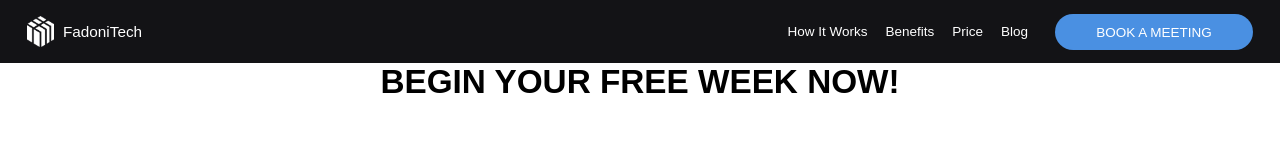
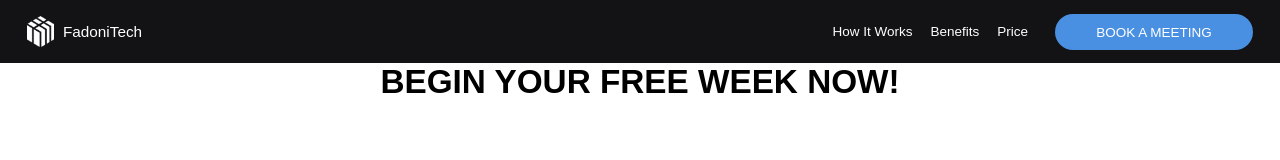
Before and after one commit to fadonitech/front-end-sample-project, a Next.js app: page /contact in a window 1280 px wide. Shown: the top 160 px of the page. Built offline with nearby package versions, Linux system fonts and the light colour scheme.

Commit message:
Add Functionality to Btns

```diff
--- a/components/Buttons/CtaBtn.js
+++ b/components/Buttons/CtaBtn.js
@@ -1,4 +1,4 @@
-import Link from 'next/link';
+import { Link as ScrollLink } from 'react-scroll';
 
 const FormBtn = () => (
   <button className="cta-btn" type="submit">
@@ -7,11 +7,11 @@ const FormBtn = () => (
 )
 
 const NormalBtn = () => (
-  <Link href="/contact">
+  <ScrollLink to="contactus">
     <button className="cta-btn">
       BOOK A MEETING
     </button>
-  </Link>
+  </ScrollLink>
 )
 
 const CtaBtn = ({
--- a/components/HomePage/Benefits.js
+++ b/components/HomePage/Benefits.js
@@ -1,7 +1,7 @@
 import CtaBtn from '../Buttons/CtaBtn';
 
 const Benefits = () => (
-  <div className="benefits" >
+  <div id="benefits" className="benefits" >
     <h1 className="adam">
       DON'T GET STUCK WITH A BAD TEAM
     </h1>
--- a/components/HomePage/Plans/Plans.js
+++ b/components/HomePage/Plans/Plans.js
@@ -6,7 +6,7 @@ const Plans = () => {
   const [value, setValue] = useState(1);
 
   return (
-    <div className="plans">
+    <div className="plans" id="pricing">
       <h1 className="title adam">
         MONTHLY PARTNERSHIP PRICE
       </h1>
--- a/components/HomePage/Plans/PriceCard/CardBtn/CardBtn.js
+++ b/components/HomePage/Plans/PriceCard/CardBtn/CardBtn.js
@@ -1,11 +1,11 @@
-import Link from 'next/link';
+import { Link as ScrollLink } from 'react-scroll';
 
 const CardBtn = () => (
-  <Link href="/contact">
+  <ScrollLink to="contactus">
     <button id="card-btn">
       BOOK A MEETING
     </button>
-  </Link>
+  </ScrollLink>
 );
 
 export default CardBtn;
--- a/components/HomePage/SubscriptionPlan.js
+++ b/components/HomePage/SubscriptionPlan.js
@@ -1,7 +1,7 @@
 import CtaBtn from '../Buttons/CtaBtn';
 
 const SubscriptionPlan = () => (
-  <div className="subs-plan">
+  <div id="howitworks" className="subs-plan">
     <div className="subs-plan__content">
       <h1 className="title adam">PARTNERSHIP PLAN</h1>
       <h3 className="subtitle open-sans">Let us take care of development and management for you!</h3>
--- a/components/Navbar/Navbar.js
+++ b/components/Navbar/Navbar.js
@@ -1,5 +1,6 @@
 import { useRouter } from 'next/router';
 import { useState, useEffect } from 'react';
+import { Link as ScrollLink } from 'react-scroll';
 import Link from 'next/link';
 
 const Navbar = () => {
@@ -25,7 +26,7 @@ const Navbar = () => {
   }, []);
 
   return (
-    <div className={`navbar ${scroll.scrollY > 0 || pathname !== '/'  ? 'navbar--bg-black' : ''}`}>
+    <div className={`navbar ${scroll.scrollY > 0 || pathname !== '/' ? 'navbar--bg-black' : ''}`}>
       <Link href="/">
         <div className="navbar--logo">
           <img
@@ -41,16 +42,30 @@ const Navbar = () => {
 
       <div className="navbar--links adam">
         <ul>
-          <li>How It Works</li>
-          <li>Benefits</li>
-          <li>Price</li>
-          <li>Blog</li>
+          <li>
+            <ScrollLink to="howitworks">
+              How It Works
+            </ScrollLink>
+          </li>
+          <li>
+            <ScrollLink to="benefits">
+              Benefits
+            </ScrollLink>
+          </li>
+          <li>
+            <ScrollLink to="pricing">
+              Price
+            </ScrollLink>
+          </li>
+          {/* <li>
+            Blog
+          </li> */}
         </ul>
-        <Link href="contact">
+        <ScrollLink to="contactus">
           <button className="navbar--cta">
             BOOK A MEETING
           </button>
-        </Link>
+        </ScrollLink>
       </div>
     </div>
   )
```
